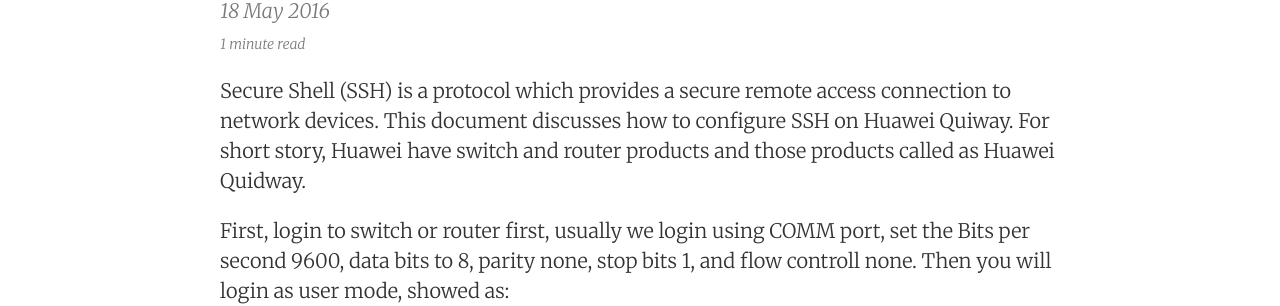
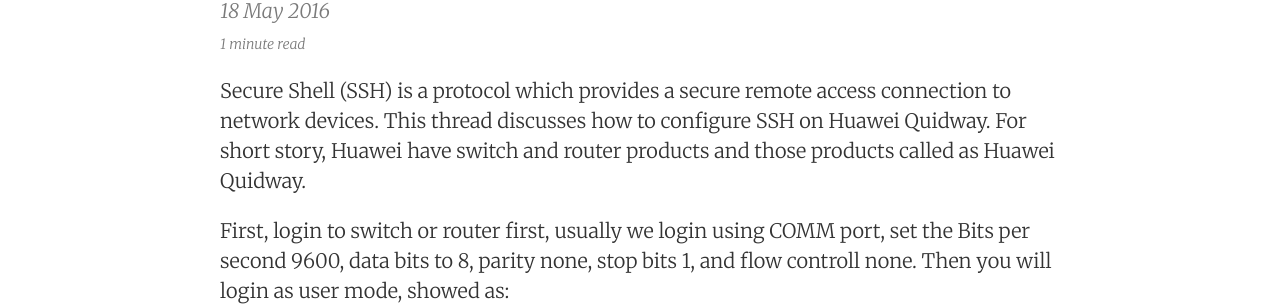
Before and after one commit to wwahyudi/wwahyudi.github.io, a Jekyll site: the page built from _posts/2016-05-18-enable-ssh-on-huawei-quidway-switch.md, in a window 1280 px wide. Shown: the part 276-582 px from the top of the page. Built offline with Jekyll 4.4.1, drawn with Linux system fonts in a browser that asks for light colours.

Commit message:
Add post Enable SSH on Huawei Quidway switch

````diff
--- a/_posts/2016-05-18-enable-ssh-on-huawei-quidway-switch.md
+++ b/_posts/2016-05-18-enable-ssh-on-huawei-quidway-switch.md
@@ -6,7 +6,7 @@
 categories: huawei
 ---
 
-Secure Shell (SSH) is a protocol which provides a secure remote access connection to network devices. This document discusses how to configure SSH on Huawei Quiway. For short story, Huawei have switch and router products and those products called as Huawei Quidway.
+Secure Shell (SSH) is a protocol which provides a secure remote access connection to network devices. This thread discusses how to configure SSH on Huawei Quidway. For short story, Huawei have switch and router products and those products called as Huawei Quidway.
 
 First, login to switch or router first, usually we login using COMM port, set the Bits per second 9600, data bits to 8, parity none, stop bits 1, and flow controll none. Then you will login as user mode, showed as:
 ```
````
